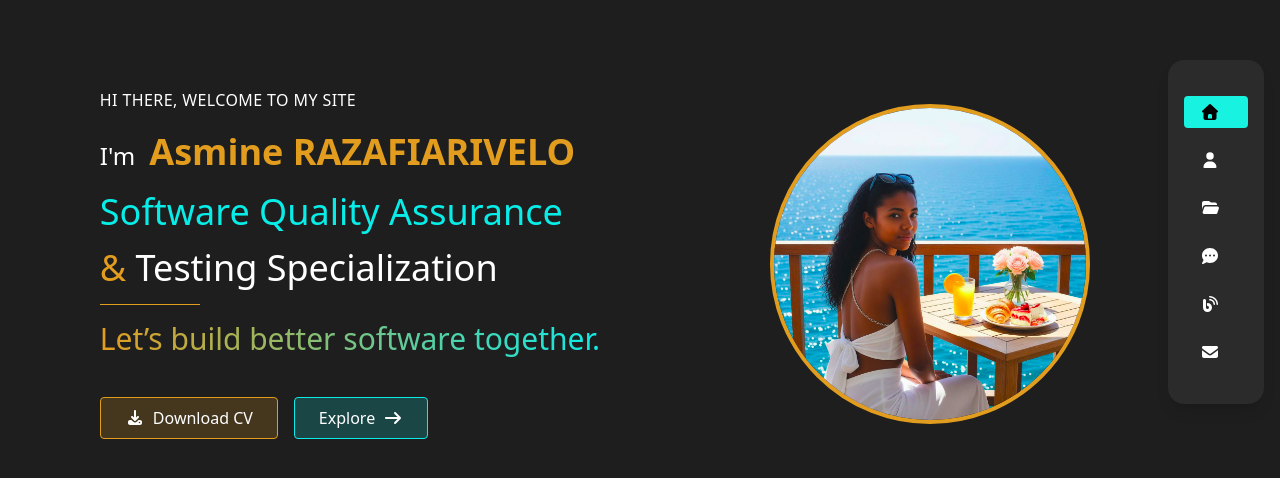
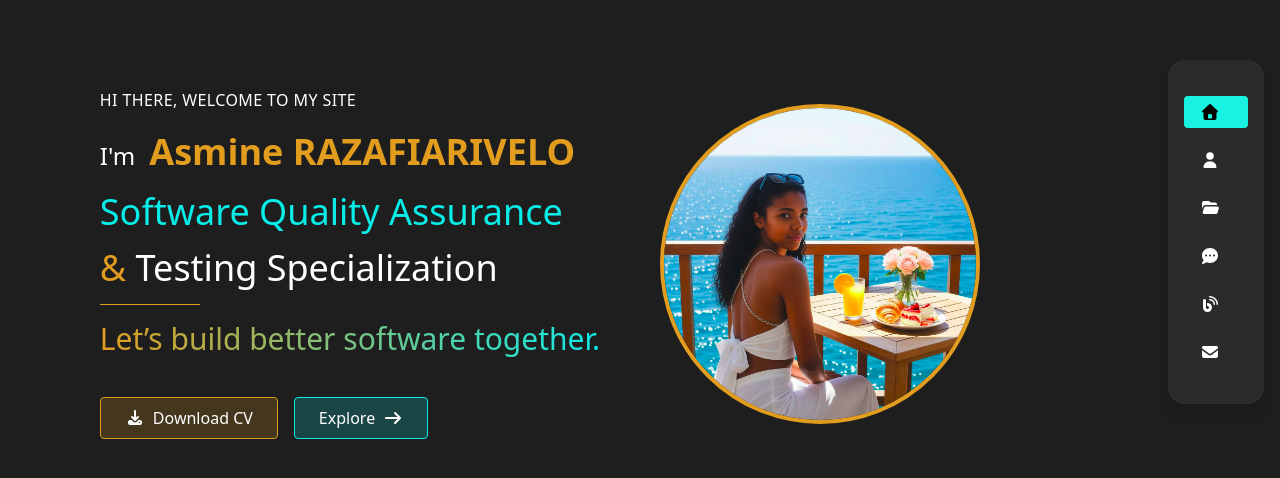
Before and after one commit to AsmineRazafiarivelo1402/Portfolio, a React (Vite) app in the folder portfolio/: page / in a window 1280 px wide. Shown: the part 168-646 px from the top of the page. Built offline with nearby package versions, Linux system fonts and the light colour scheme.

Commit message:
[change some style in Home page, at Rightside, remove justify-center ]

```diff
--- a/portfolio/src/assets/pages/Home.jsx
+++ b/portfolio/src/assets/pages/Home.jsx
@@ -86,7 +86,7 @@
       </div>
 
       {/* RIGHT SIDE */}
-      <div className="flex-1 flex justify-center">
+      <div className="flex-1 flex ">
         <img
           src={logo}
           alt="asmine_profil"
```
